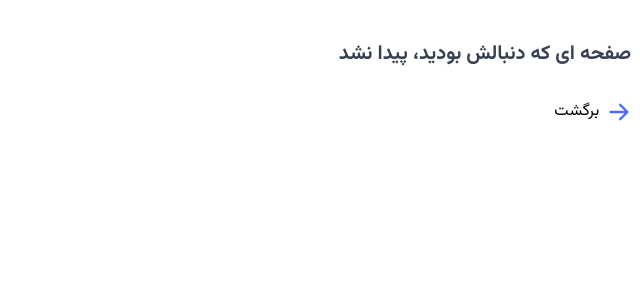
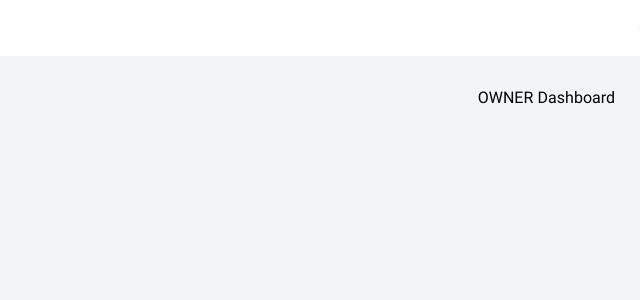
Before and after one commit to MiladNz/Freelancer-App, a React (Vite) app: page /owner/dashboard in a window 1280 px wide. Shown: the top 300 px of the page, without its empty margins (640-1280 px from the left). Built offline with nearby package versions, Linux system fonts and the light colour scheme; no server answers; what react-multi-date-picker would draw is missing.

Commit message:
create owner sidebar

```diff
--- a/src/App.jsx
+++ b/src/App.jsx
@@ -1,12 +1,14 @@
-import { Route, Routes } from "react-router-dom";
+import { Navigate, Route, Routes } from "react-router-dom";
 import Auth from "./pages/Auth";
 import { QueryClient, QueryClientProvider } from "@tanstack/react-query";
 import { Toaster } from "react-hot-toast";
 import CompleteProfile from "./pages/CompleteProfile";
 import Home from "./pages/Home";
 import NotFound from "./pages/NotFound";
-import Owner from "./pages/Owner";
 import AppLayout from "./ui/AppLayout";
+import OwnerDashboard from "./pages/OwnerDashboard";
+import Projects from "./pages/Projects";
+import Project from "./pages/Project";
 
 const queryClient = new QueryClient();
 
@@ -17,8 +19,11 @@
       <Routes>
         <Route path="/auth" element={<Auth />} />
         <Route path="/complete-profile" element={<CompleteProfile />} />
-        <Route element={<AppLayout />}>
-          <Route path="/owner" element={<Owner />} />
+        <Route path="/owner" element={<AppLayout />}>
+          <Route index element={<Navigate to="dashboard" replace />} />
+          <Route path="dashboard" element={<OwnerDashboard />} />
+          <Route path="projects" element={<Projects />} />
+          <Route path="projects/:id" element={<Project />} />
         </Route>
         <Route path="/" element={<Home />} />
         <Route path="*" element={<NotFound />} />
--- a/src/pages/Owner.jsx
+++ /dev/null
@@ -1,5 +0,0 @@
-function Owner() {
-  return <div>OWNER</div>;
-}
-
-export default Owner;
--- /dev/null
+++ b/src/pages/OwnerDashboard.jsx
@@ -0,0 +1,5 @@
+function OwnerDashboard() {
+  return <div>OWNER Dashboard</div>;
+}
+
+export default OwnerDashboard;
--- /dev/null
+++ b/src/pages/Project.jsx
@@ -0,0 +1,5 @@
+function Project() {
+  return <div>Project page</div>;
+}
+
+export default Project;
--- /dev/null
+++ b/src/pages/Projects.jsx
@@ -0,0 +1,5 @@
+function Projects() {
+  return <div>ProjectS Page</div>;
+}
+
+export default Projects;
--- a/src/ui/Sidebar.jsx
+++ b/src/ui/Sidebar.jsx
@@ -1,7 +1,41 @@
+import { HiCollection, HiHome } from "react-icons/hi";
+import { NavLink } from "react-router-dom";
+
 function Sidebar() {
   return (
-    <div className="bg-secondary-0 row-start-1 row-span-2 ">app sidebar</div>
+    <div className="bg-secondary-0  row-start-1 row-span-2 border-l border-gray-200 p-4 ">
+      <ul className="flex flex-col gap-y-4">
+        <li>
+          <CustomNavLink to={"/owner/dashboard"}>
+            <HiHome />
+            <span>داشبورد</span>
+          </CustomNavLink>
+        </li>
+        <li>
+          <CustomNavLink to={"/owner/projects"}>
+            <HiCollection />
+            <span>پروژه ها</span>
+          </CustomNavLink>
+        </li>
+      </ul>
+    </div>
   );
 }
 
 export default Sidebar;
+
+function CustomNavLink({ children, to }) {
+  const navlinkClass =
+    "flex items-center gap-x-2 hover:bg-primary-100/50 hover:text-primary-900 px-2 py-1.5 rounded-lg  transition-all duration-300";
+  return (
+    <NavLink
+      to={to}
+      className={({ isActive }) =>
+        isActive
+          ? `${navlinkClass} bg-primary-100/50 text-primary-900`
+          : `${navlinkClass} text-secondary-600`
+      }>
+      {children}
+    </NavLink>
+  );
+}
```
